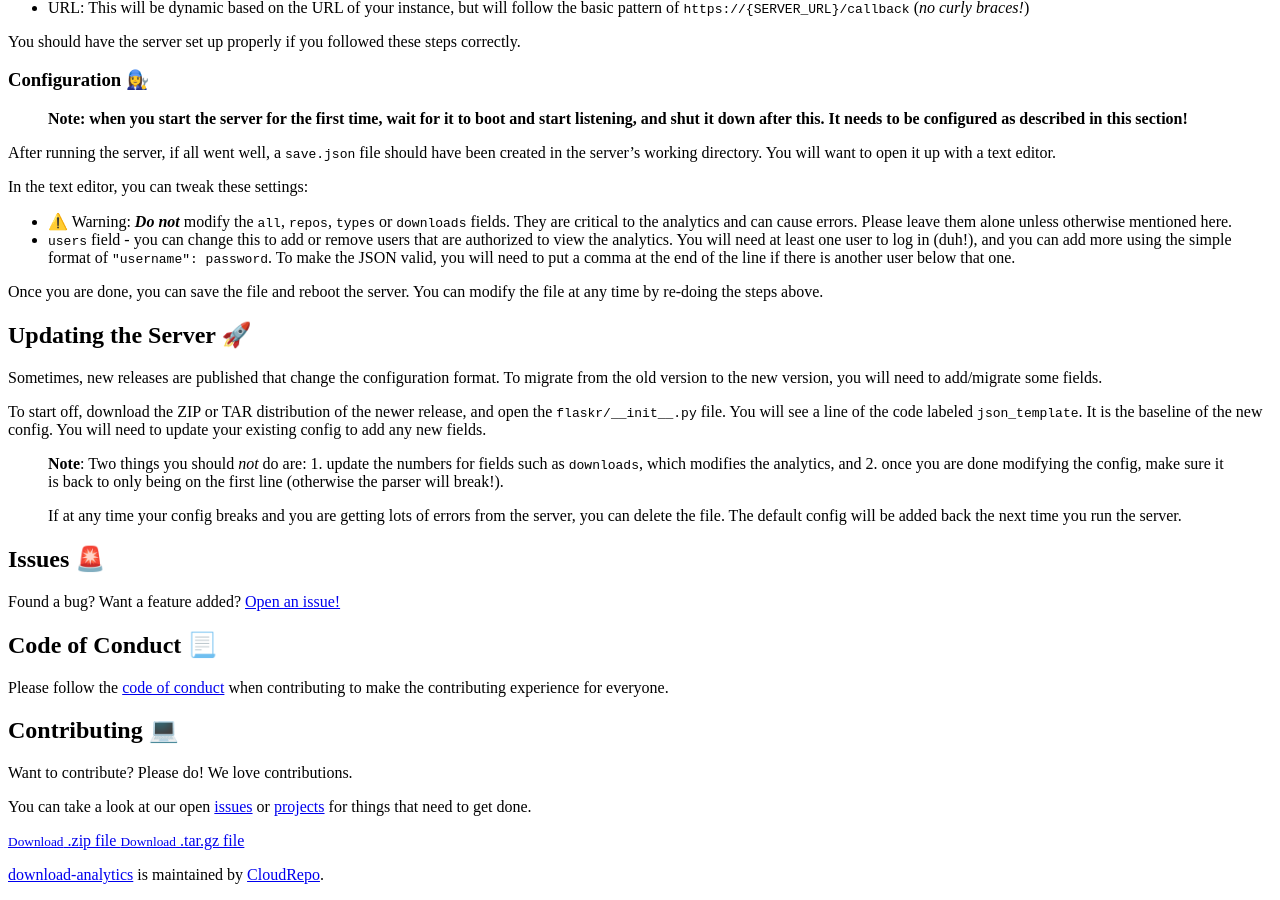
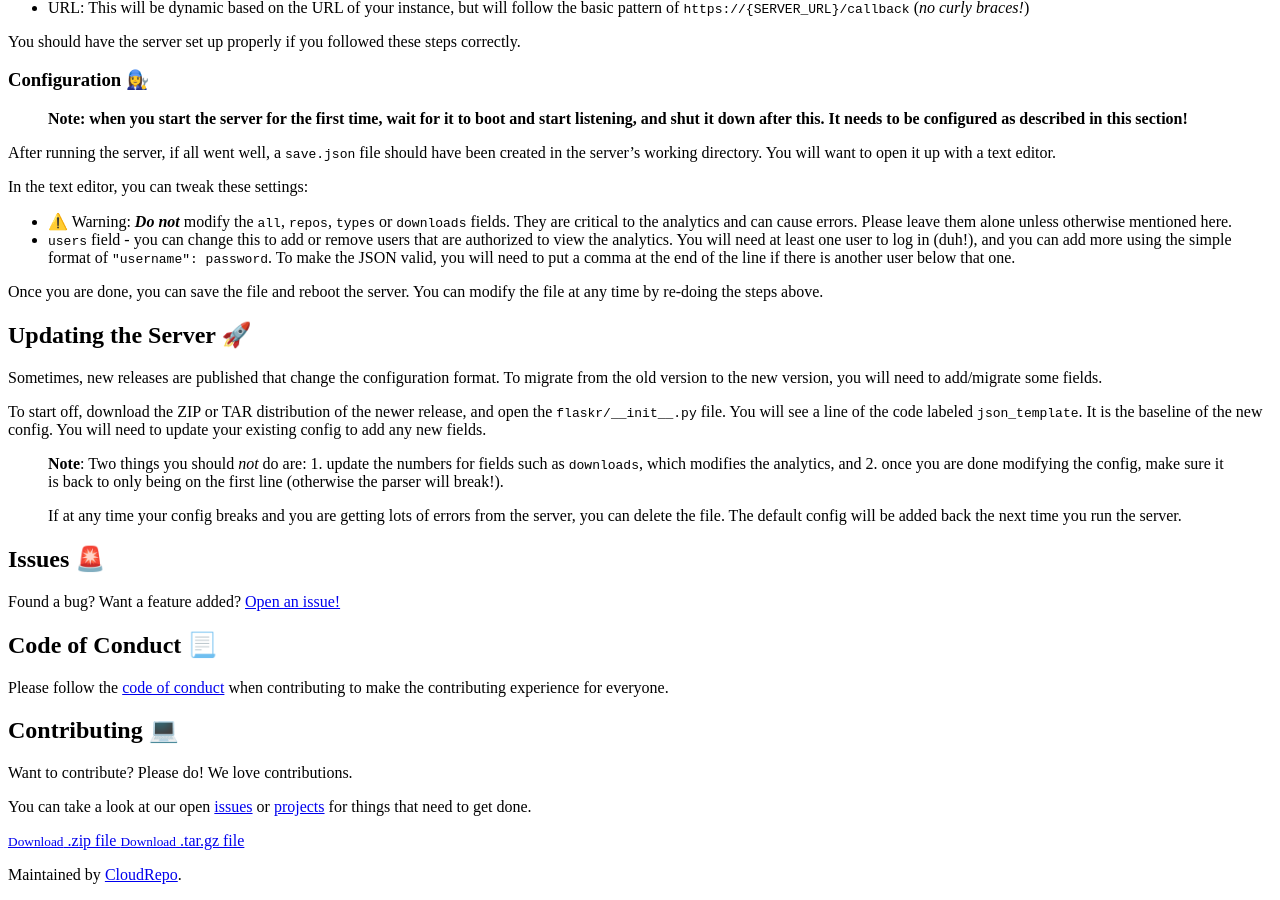
Before and after one commit to CloudRepoOSS/download-analytics, a Jekyll site: the page built from docs/index.md, in a window 1280 px wide and 900 px high, scrolled down 861 px. Built offline with Jekyll 4.4.1, drawn with Linux system fonts in a browser that asks for light colours; emoji names are drawn with the system emoji font; our own code applies the rules of GitHub Pages for plain Markdown files; the repository's description, which GitHub fills in, is left out.

Commit message:
Don't directly use repo name in docs

```diff
--- a/docs/_layouts/default.html
+++ b/docs/_layouts/default.html
@@ -11,7 +11,7 @@
     <script src="https://oss.maxcdn.com/html5shiv/3.7.3/html5shiv.min.js"></script>
     <![endif]-->
 
-{% seo %}
+  {% seo %}
   </head>
 
   <body>
@@ -43,7 +43,7 @@
             </a>
           {% endif %}
 
-          <p class="repo-owner"><a href="{{ site.github.repository_url }}">{{ site.github.repository_name }}</a> is maintained by <a href="https://cloudrepo.io">{{ site.github.owner_name }}</a>.</p>
+          <p class="repo-owner">Maintained by <a href="https://cloudrepo.io">{{ site.github.owner_name }}</a>.</p>
         </aside>
       </div>
     </div>
```
